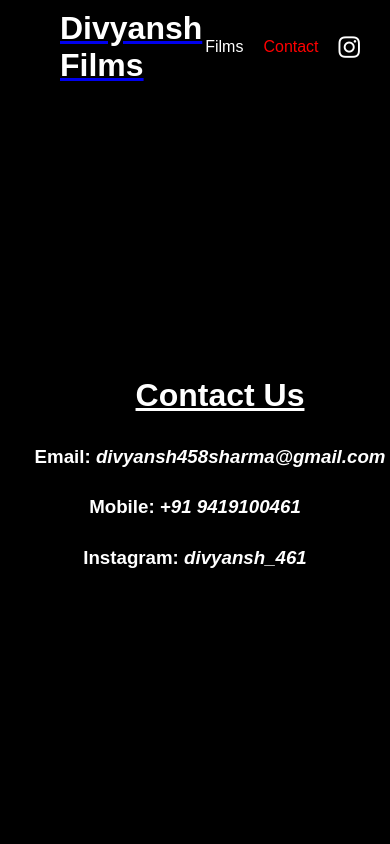
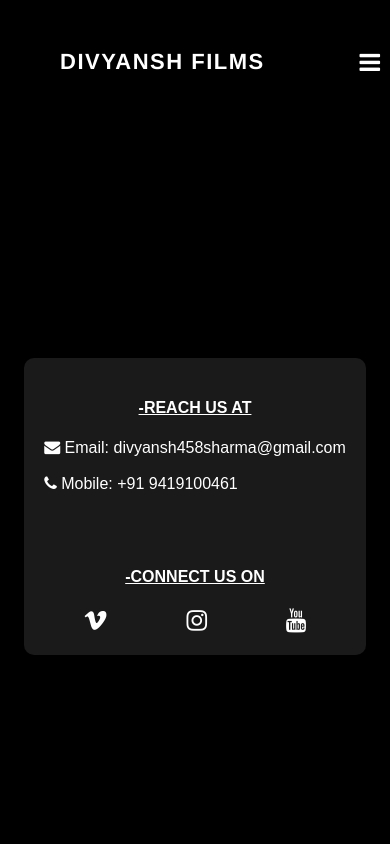
Before and after one commit to sram21/film-divyansh, a Flask app: page /contact in a window 390 px wide. Run offline with Flask 3, Linux system fonts and the light colour scheme.

Commit message:
new changes done

```diff
--- a/app.py
+++ b/app.py
@@ -14,6 +14,10 @@ def home():
 def films():
     return render_template("films.html", active_menu='films')
 
+@app.route('/about', methods=['GET','POST'])
+def about():
+    return render_template("about.html", active_menu='about')
+
 
 @app.route('/contact', methods=['GET','POST'])
 def contact():
--- a/templates/contact.html
+++ b/templates/contact.html
@@ -5,43 +5,85 @@
 {% block content %}
     <style>
 
-        .menu a.active {
-        color: red;
-        }
-
-        .contact-container {
-            display: flex;
-            flex-direction: column;
+        .container {
+            margin-top: 45px;
+            display: grid;
+            justify-content: center;
             align-items: center;
-            justify-content: center;
             height: 80vh;
         }
 
-        h3 {
-            margin-top: 10px;
+        .section {
+            flex: 1;
+            margin: 0 20px;
+            padding: 20px;
+            background-color: rgba(255, 255, 255, 0.1);
+            border-radius: 10px;
         }
+
+        .section h4 {
+            text-align: center;
+        }
+
+
+        .social-icons {
+            display: flex;
+            justify-content: space-around;
+        }
+
+        .social-icons a {
+            color: white;
+            font-size: 24px;
+            margin: 0 10px;
+        }
+
+        .social-icons a:hover {
+            color: red;
+        }
+
+        @media only screen and (max-width: 600px) {
+            .container {
+                margin-top: 85px;
+
+            }
+
+        }
+
+
     </style>
 
-    <div class="header">
-        <a href="{{ url_for('home') }}"><h1>Divyansh Films</h1></a>
-        <div class="menu">
-            <a href="{{ url_for('films') }}" {% if active_menu == 'films' %}class="active"{% endif %}>Films</a>
-            <a href="{{ url_for('contact') }}" {% if active_menu == 'contact' %}class="active"{% endif %}>Contact</a>
-            <a href="https://www.instagram.com/divyansh_461/" target="_blank">
-                <i class="fa fa-instagram" style="font-size:25px; color:white"></i>
-            </a>
+        <div class="container">
+            <div class="section">
+                <h4><u>-REACH US AT</u></h4>
+                <div class="contact-icons">
+                    <div>
+                        <i class="fa fa-envelope"></i>
+                        <span>Email: divyansh458sharma@gmail.com</span>
+                    </div> <br>
+                    <div>
+                        <i class="fa fa-phone"></i>
+                        <span>Mobile: +91 9419100461</span>
+                    </div>
+                </div>
+                <br>
+                <br>
+                <br>
+                <h4><u>-CONNECT US ON</u></h4>
+                <div class="social-icons">
+                    <a href="https://www.vimeo.com/example" target="_blank">
+                        <i class="fa fa-vimeo"></i>
+                    </a>
+                    <a href="https://www.instagram.com/divyansh_461/" target="_blank">
+                        <i class="fa fa-instagram"></i>
+                    </a>
+                    <a href="https://www.youtube.com/@divyanshsharma4923" target="_blank">
+                        <i class="fa fa-youtube"></i>
+                    </a>
+                </div>
+            </div>
         </div>
-    </div>
 
 
-
-
-    <div class="contact-container">
-        <h1><u>Contact Us</u></h1>
-        <h3><b style="padding-left: 30px;">Email:</b> <i>divyansh458sharma@gmail.com</i> </h3>
-        <h3><b>Mobile:</b> <i>+91 9419100461</i> </h3>
-        <h3><b>Instagram:</b> <i>divyansh_461</i></h3>
-    </div>
 
     {% endblock %}
 
--- a/templates/home.html
+++ b/templates/home.html
@@ -47,12 +47,15 @@
         #enter-overlay a:hover {
             text-decoration: line-through; /* Add strikethrough effect on hover */
         }
+
+
+
     </style>
 </head>
 <body>
     <div id="video-container">
         <video autoplay muted loop>
-            <source src="{{ url_for('static', filename='videos/website_edit.mp4') }}" type="video/mp4">
+            <source src="{{ url_for('static', filename='videos/home.mp4') }}" type="video/mp4">
             Your browser does not support the video tag.
         </video>
     </div>
--- a/templates/layout.html
+++ b/templates/layout.html
@@ -15,8 +15,9 @@
         }
 
         .header {
-            position: fixed;
+            /* position: fixed; */
             top: 0;
+            margin-top: 40px;
             width: 100%;
             display: flex;
             justify-content: space-between;
@@ -47,79 +48,184 @@
             color: red;
         }
 
-        .menu img {
-            width: 30px; /* Adjust the width as needed */
-            height: 30px; /* Adjust the height as needed */
-            margin-right: 10px;
+        .menu a.active {
+            color: red;
         }
 
 
-        .content {
-            margin-top: 120px; /* Adjust the top margin to avoid content being hidden under the fixed header */
+        .menu a:hover i.fa-instagram {
+            color: red;
         }
 
-        .videos-container {
-            display: flex;
-            flex-direction: column;
-            align-items: center;
-            justify-content: center;
-            margin-top: 50px;
-            /* height: 100vh; */
+        .logo {
+            font-family: Helvetica, Arial, sans-serif; /* Remove duplicate Helvetica */
+            font-size: 22px;
+            font-style: normal;
+            font-weight: bold;
+            line-height: 1;
+            color: #ffffff;
+            margin: 0;
+            position: relative;
+            z-index: 15;
+            letter-spacing: 1.5px; /* Add spacing between characters */
         }
 
-        .video-item {
-            width: 70%;
-            margin-bottom: 20px;
-            border: 2px solid white;
-            overflow: hidden;
-            margin-top: 30px;
+        a {
+            background-color: transparent;
+            text-decoration: none; /* Remove underline for anchor tags */
         }
 
-        #videos video {
-            width: 100%; /* Adjust the width as needed */
-            height: 100%; /* Adjust the height as needed */
+
+        @media only screen and (max-width: 600px) {
+        /* Hamburger menu for small screens */
+        .menu {
+            display: none;
         }
 
-        h1 {
-            text-align: left;
-            padding-left: 50px;
-            margin-top: 50px;
-            color: white;
-        }
-        p {
-            text-align: left;
-            margin-top: 20px;
-            margin-bottom: 80px;
-            padding-left: 155px;
+        .menu-toggle {
+            display: flex;
+            align-items: center;
+            margin-right: 20px;
+            cursor: pointer;
         }
 
-        @media only screen and (max-width: 600px) {
-            p {
-                padding-left: 55px; /* Remove padding for smaller screens */
+        .menu-toggle i {
+            color: white;
+            font-size: 24px;
+        }
+
+        .menu-toggle:hover i {
+            color: red;
+        }
+    }
+
+    @media only screen and (min-width: 601px) {
+        /* Normal menu for larger screens */
+        .menu-toggle {
+            display: none;
+        }
+        .close-btn{
+            display: none;
+        }
+
+        .menu {
+            display: flex;
+            align-items: center;
+            margin-right: 20px;
         }
     }
 
 
-        .menu a:hover i.fa-instagram {
-            color: red; /* Change the color as needed */
+    .menu.active {
+        display: flex;
+        flex-direction: column;
+        position: fixed;
+        top: 0;
+        left: 0;
+        width: 100%;
+        height: 100%;
+        background-color: rgba(0, 0, 0, 0.7); /* Semi-transparent background */
+        z-index: 9999; /* Ensure it appears above other elements */
+        text-align: center;
+        padding-top: 50px; /* Add padding to center menu items vertically */
     }
+
+    .menu.active a {
+        font-size: 24px;
+        color: #fff;
+        margin: 20px 0; /* Add some vertical margin between menu items */
+    }
+
+    /* Style for the overlay when menu is active */
+    .overlay {
+        position: fixed;
+        top: 0;
+        left: 0;
+        width: 100%;
+        height: 100%;
+        background-color: rgba(0, 0, 0, 0.7); /* Semi-transparent background */
+        z-index: 9998; /* Ensure it appears below the menu */
+    }
+
+    .close-btn {
+        position: absolute;
+        top: 10px;
+        right: 10px;
+        cursor: pointer;
+    }
+
+    .close-btn i {
+        color: #fff;
+        font-size: 24px;
+    }
+
 
     </style>
 </head>
 <body>
     <div class="header">
-        <a href="{{ url_for('home') }}"><h1>Divyansh Films</h1></a>
-        <div class="menu">
+        <a class="logo-container" href="{{ url_for('home') }}">
+            <h1 class="logo">DIVYANSH FILMS</h1>
+        </a>
+        <div class="menu-toggle">
+            <i class="fa fa-bars"></i>
+        </div>
+        <div class="menu" id="menu">
+            <!-- Close button/icon -->
+            <div class="close-btn" onclick="toggleMenu()">
+                <i class="fa fa-times"></i>
+            </div>
             <a href="{{ url_for('films') }}" {% if active_menu == 'films' %}class="active"{% endif %}>Films</a>
+            <a href="{{ url_for('about') }}" {% if active_menu == 'about' %}class="active"{% endif %}>About Us</a>
             <a href="{{ url_for('contact') }}" {% if active_menu == 'contact' %}class="active"{% endif %}>Contact</a>
             <a href="https://www.instagram.com/divyansh_461/" target="_blank">
-                <i class="fa fa-instagram" style="font-size:25px; color:red"></i>
+                <i class="fa fa-instagram" style="font-size:20px; color:white"></i>
             </a>
         </div>
+
     </div>
 
     <div class="content">
         {% block content %}{% endblock %}
     </div>
+
+    <script>
+        document.addEventListener('DOMContentLoaded', function () {
+            const menuToggle = document.querySelector('.menu-toggle');
+            const menu = document.getElementById('menu');
+            const overlay = document.createElement('div');
+            overlay.classList.add('overlay');
+
+            menuToggle.addEventListener('click', function () {
+                if (menu) {
+                    menu.classList.toggle('active');
+                    if (menu.classList.contains('active')) {
+                        document.body.appendChild(overlay); // Append overlay to the body when menu is active
+                    } else {
+                        document.body.removeChild(overlay); // Remove overlay when menu is not active
+                    }
+                }
+            });
+
+            // Function to toggle the menu and overlay
+            function toggleMenu() {
+                menu.classList.toggle('active');
+                if (menu.classList.contains('active')) {
+                    document.body.appendChild(overlay); // Append overlay to the body when menu is active
+                } else {
+                    document.body.removeChild(overlay); // Remove overlay when menu is not active
+                }
+            }
+
+            // Close button functionality
+            const closeButton = document.querySelector('.close-btn');
+            if (closeButton) {
+                closeButton.addEventListener('click', function () {
+                    toggleMenu(); // Call the toggleMenu function to close the menu
+                });
+            }
+        });
+    </script>
+
 </body>
 </html>
```
Also changed, not shown: templates/about.html (added, +61 -0 lines), templates/films.html (+47 -18 lines), 1 other file. Lines whose indentation alone changed are shown as unchanged.
